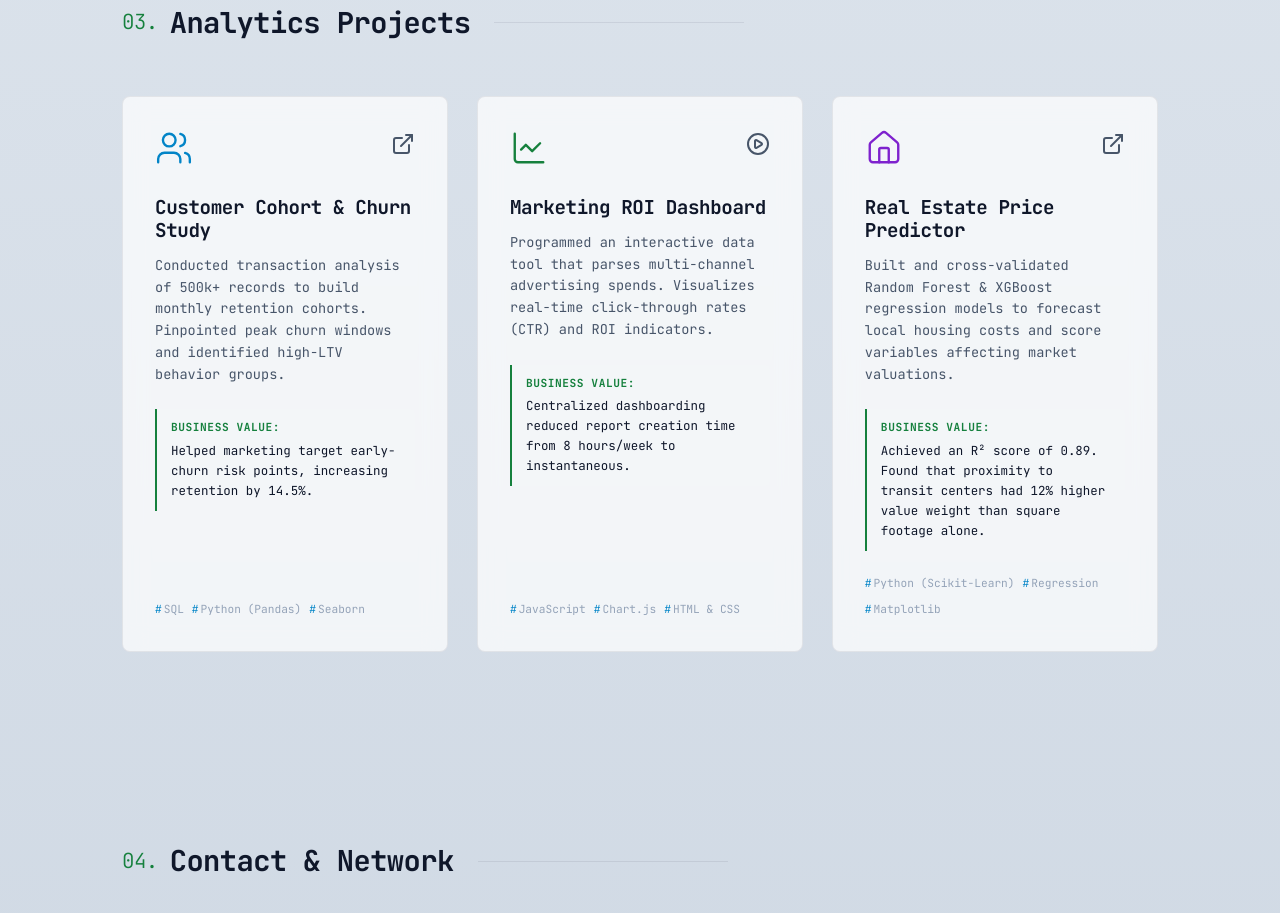
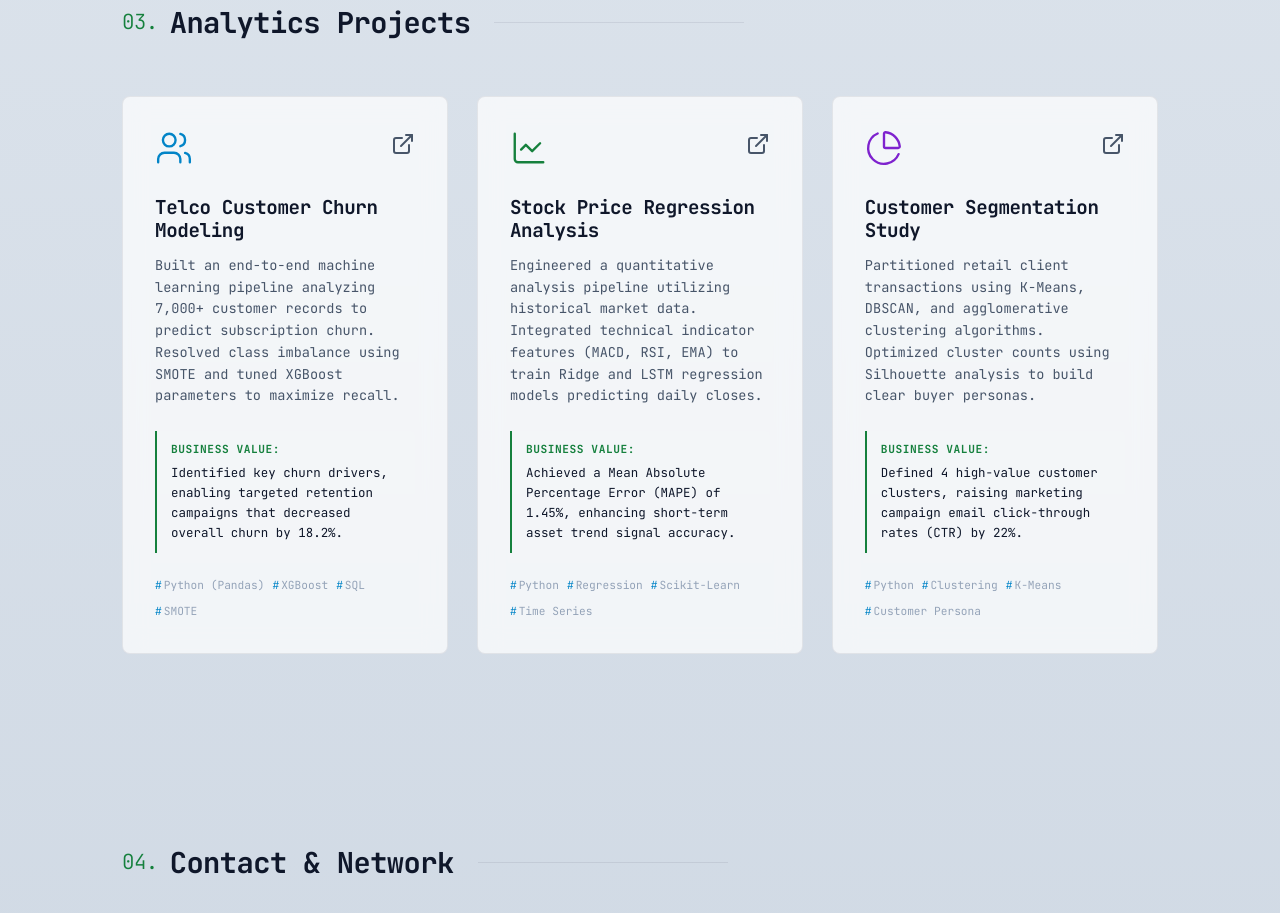
Before and after one commit to filmhaku/nattakit-film--portfolio, a plain HTML site: page index.html in a window 1280 px wide. Shown: the part 2600-3513 px from the top of the page. Drawn offline with nearby package versions, Linux system fonts and the light colour scheme.

Commit message:
feat: update projects showcase with new data analyst projects and demo details

```diff
--- a/index.html
+++ b/index.html
@@ -238,19 +238,20 @@
                             </div>
                         </div>
                         <div class="project-content">
-                            <h3 class="project-title">Customer Cohort & Churn Study</h3>
+                            <h3 class="project-title">Telco Customer Churn Modeling</h3>
                             <p class="project-desc">
-                                Conducted transaction analysis of 500k+ records to build monthly retention cohorts. Pinpointed peak churn windows and identified high-LTV behavior groups.
+                                Built an end-to-end machine learning pipeline analyzing 7,000+ customer records to predict subscription churn. Resolved class imbalance using SMOTE and tuned XGBoost parameters to maximize recall.
                             </p>
                             <div class="project-impact">
                                 <span class="impact-label">Business Value:</span>
-                                <p class="impact-text">Helped marketing target early-churn risk points, increasing retention by 14.5%.</p>
+                                <p class="impact-text">Identified key churn drivers, enabling targeted retention campaigns that decreased overall churn by 18.2%.</p>
                             </div>
                         </div>
                         <div class="project-footer">
+                            <span class="tool-tag">Python (Pandas)</span>
+                            <span class="tool-tag">XGBoost</span>
                             <span class="tool-tag">SQL</span>
-                            <span class="tool-tag">Python (Pandas)</span>
-                            <span class="tool-tag">Seaborn</span>
+                            <span class="tool-tag">SMOTE</span>
                         </div>
                     </div>
 
@@ -260,49 +261,51 @@
                             <i data-lucide="line-chart" class="project-icon text-green"></i>
                             <div class="project-links">
                                 <a href="https://github.com" target="_blank" aria-label="GitHub Repository"><i data-lucide="github"></i></a>
-                                <a href="#dashboard" aria-label="Interactive Demo"><i data-lucide="play-circle"></i></a>
+                                <a href="#" aria-label="View Analysis"><i data-lucide="external-link"></i></a>
                             </div>
                         </div>
                         <div class="project-content">
-                            <h3 class="project-title">Marketing ROI Dashboard</h3>
+                            <h3 class="project-title">Stock Price Regression Analysis</h3>
                             <p class="project-desc">
-                                Programmed an interactive data tool that parses multi-channel advertising spends. Visualizes real-time click-through rates (CTR) and ROI indicators.
+                                Engineered a quantitative analysis pipeline utilizing historical market data. Integrated technical indicator features (MACD, RSI, EMA) to train Ridge and LSTM regression models predicting daily closes.
                             </p>
                             <div class="project-impact">
                                 <span class="impact-label">Business Value:</span>
-                                <p class="impact-text">Centralized dashboarding reduced report creation time from 8 hours/week to instantaneous.</p>
+                                <p class="impact-text">Achieved a Mean Absolute Percentage Error (MAPE) of 1.45%, enhancing short-term asset trend signal accuracy.</p>
                             </div>
                         </div>
                         <div class="project-footer">
-                            <span class="tool-tag">JavaScript</span>
-                            <span class="tool-tag">Chart.js</span>
-                            <span class="tool-tag">HTML & CSS</span>
+                            <span class="tool-tag">Python</span>
+                            <span class="tool-tag">Regression</span>
+                            <span class="tool-tag">Scikit-Learn</span>
+                            <span class="tool-tag">Time Series</span>
                         </div>
                     </div>
 
                     <!-- Project 3 -->
                     <div class="project-card glass-panel">
                         <div class="project-header">
-                            <i data-lucide="home" class="project-icon text-glow-color"></i>
+                            <i data-lucide="pie-chart" class="project-icon text-glow-color"></i>
                             <div class="project-links">
                                 <a href="https://github.com" target="_blank" aria-label="GitHub Repository"><i data-lucide="github"></i></a>
-                                <a href="#" aria-label="Notebook"><i data-lucide="external-link"></i></a>
+                                <a href="#" aria-label="View Clustering"><i data-lucide="external-link"></i></a>
                             </div>
                         </div>
                         <div class="project-content">
-                            <h3 class="project-title">Real Estate Price Predictor</h3>
+                            <h3 class="project-title">Customer Segmentation Study</h3>
                             <p class="project-desc">
-                                Built and cross-validated Random Forest & XGBoost regression models to forecast local housing costs and score variables affecting market valuations.
+                                Partitioned retail client transactions using K-Means, DBSCAN, and agglomerative clustering algorithms. Optimized cluster counts using Silhouette analysis to build clear buyer personas.
                             </p>
                             <div class="project-impact">
                                 <span class="impact-label">Business Value:</span>
-                                <p class="impact-text">Achieved an R² score of 0.89. Found that proximity to transit centers had 12% higher value weight than square footage alone.</p>
+                                <p class="impact-text">Defined 4 high-value customer clusters, raising marketing campaign email click-through rates (CTR) by 22%.</p>
                             </div>
                         </div>
                         <div class="project-footer">
-                            <span class="tool-tag">Python (Scikit-Learn)</span>
-                            <span class="tool-tag">Regression</span>
-                            <span class="tool-tag">Matplotlib</span>
+                            <span class="tool-tag">Python</span>
+                            <span class="tool-tag">Clustering</span>
+                            <span class="tool-tag">K-Means</span>
+                            <span class="tool-tag">Customer Persona</span>
                         </div>
                     </div>
 
```
Also changed, not shown: 2 other files.
